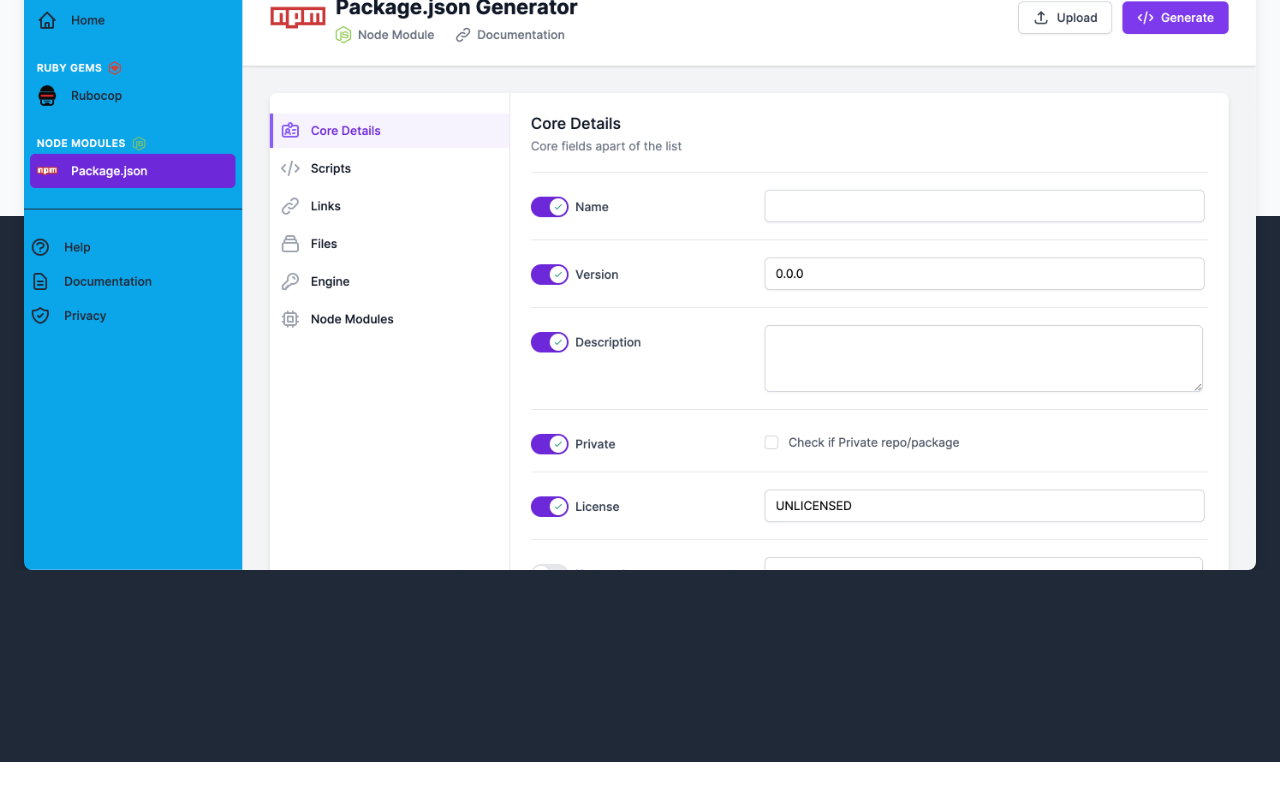
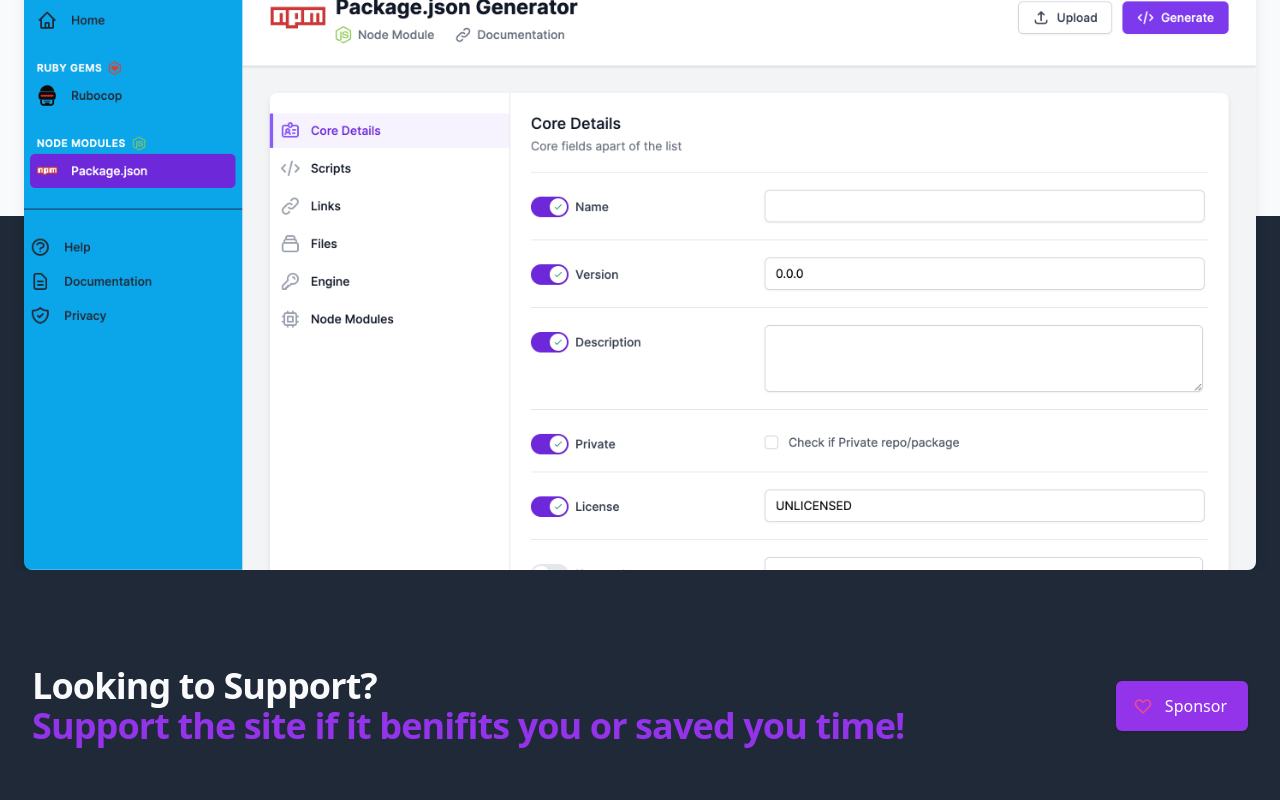
Before and after one commit to dev-generator/devgenerator.io, a Next.js app: page / in a window 1280 px wide. Shown: the part 530-1330 px from the top of the page. Before the commit the page ends 1292 px from the top, so only its background shows below. Built offline with nearby package versions, Linux system fonts and the light colour scheme; what @tailwindcss/typography would draw is missing.

Commit message:
Add Sponsor Section

```diff
--- a/components/Hero.js
+++ b/components/Hero.js
@@ -1,6 +1,7 @@
 import { useState } from 'react'
 import { Switch } from '@headlessui/react'
 import { Navigation } from './Navigation'
+import { Sponsor } from './Sponsor'
 import { SunIcon, MoonIcon } from '@heroicons/react/solid'
 
 function DarkModeSwitch({ enabled, onChange }) {
@@ -66,8 +67,7 @@
         </div>
       </div>
       <div className="bg-gray-800">
-        <div className="max-w-7xl mx-auto py-16 px-4 sm:py-24 sm:px-6 lg:px-8">
-        </div>
+        <Sponsor/>
       </div>
     </div>
   )
--- /dev/null
+++ b/components/Sponsor.js
@@ -0,0 +1,23 @@
+import { HeartIcon } from '@heroicons/react/outline'
+
+export function Sponsor() {
+  return (
+    <div className="max-w-7xl mx-auto py-12 px-4 sm:px-6 lg:py-24 lg:px-8 lg:flex lg:items-center lg:justify-between">
+      <h2 className="text-3xl font-extrabold tracking-tight text-gray-50 md:text-4xl">
+        <span className="block">Looking to Support?</span>
+        <span className="block text-purple-600">Support the site if it benifits you or saved you time!</span>
+      </h2>
+      <div className="mt-8 flex lg:mt-0 lg:flex-shrink-0">
+        <div className="inline-flex rounded-md shadow">
+          <a
+            href="https://github.com/sponsors/chiefpansancolt?o=esb"
+            className="inline-flex items-center justify-center px-5 py-3 border border-transparent text-base font-medium rounded-md text-white bg-purple-600 hover:bg-purple-700"
+          >
+            <HeartIcon className="-ml-1 mr-3 h-5 w-5 text-pink-500" />
+            Sponsor
+          </a>
+        </div>
+      </div>
+    </div>
+  )
+}
--- a/tailwind.config.js
+++ b/tailwind.config.js
@@ -16,6 +16,7 @@
       gray: colors.coolGray,
       purple: colors.purple,
       yellow: colors.yellow,
+      pink: colors.pink,
     },
     extend: {
       fontFamily: {
```
